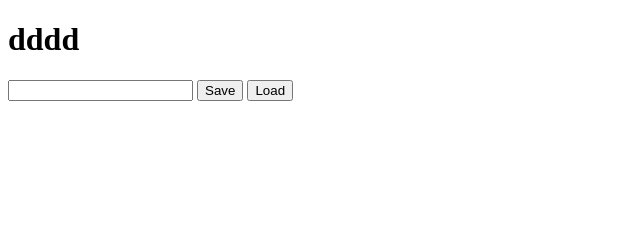
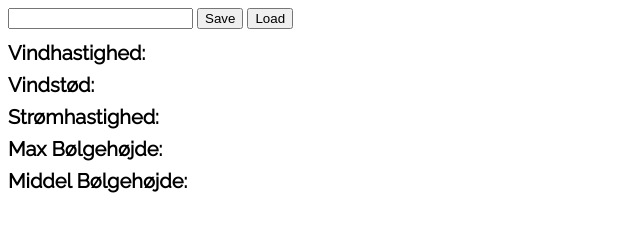
Before and after one commit to Neaxic/Vejrstation---Firebase, a plain HTML site: page index.html in a window 1280 px wide. Shown: the whole page, without its empty margins (0-640 px from the left). Drawn offline with Linux system fonts and the light colour scheme; no server answers.

Commit message:
Roughtly styling

```diff
--- a/app.js
+++ b/app.js
@@ -15,7 +15,7 @@ firebase.analytics();
 var firestore = firebase.firestore();
 
 const docRef = firestore.doc("samples/sandwichData");
-const outputHeader = document.querySelector("#hotdogOutPut");
+const outputHeader = document.querySelector("#vindhastighed");
 const inputTextField = document.querySelector("#latestHotdogStatus");
 const saveButton = document.querySelector("#saveButton");
 const loadButton = document.querySelector("#loadButton");
@@ -52,7 +52,7 @@ getRealtimeUpdates = function () {
     docRef.onSnapshot(function (doc) {
         if (doc && doc.exists) {
             const myData = doc.data();
-            outputHeader.innerText = "Numse?: " + myData.hotdogStatus;
+            outputHeader.innerText = "Vindhastighed: " + myData.hotdogStatus;
         }
     })
 }
--- /dev/null
+++ b/index.css
@@ -0,0 +1,10 @@
+
+
+h2 {
+    font-family: Raleway;
+    font-size: 20px;
+    font-style: normal;
+    font-variant: normal;
+    font-weight: 700;
+    line-height: 15.4px;
+}
--- a/index.html
+++ b/index.html
@@ -9,19 +9,29 @@
     <script src="https://www.gstatic.com/firebasejs/7.6.1/firebase-app.js"></script>
     <script src="https://www.gstatic.com/firebasejs/7.6.1/firebase-firestore.js"></script>
     <script src="https://www.gstatic.com/firebasejs/7.6.1/firebase-analytics.js"></script>
-
+<!--CSS-->
+    <link rel="stylesheet" href="index.css">
+<!--Raleway font-->
+    <link rel="stylesheet" type="text/css" href="//fonts.googleapis.com/css?family=Raleway" /><link rel='stylesheet' href='//fonts.googleapis.com/css?family=Raleway' type='text/css' />
     <title>bruh</title>
 </head>
 
 
 <body>
-    <h1 id="hotdogOutPut">dddd</h1>
+
     <input type="text" id="latestHotdogStatus">
     <button id="saveButton">Save</button>
     <button id="loadButton">Load</button>
+    <div class="dataConfig">
+        <h2 id="vindhastighed">Vindhastighed: </h2>
+        <h2>Vindstød:</h2>
+        <h2>Strømhastighed:</h2>
+        <h2>Max Bølgehøjde:</h2>
+        <h2>Middel Bølgehøjde:</h2>
 
-
+    </div>
     <script src="app.js"></script>
+    <script src="dataFetcher.js"></script>
 
 
 </body>
```
Also changed, not shown: dataFetcher.js (added).
